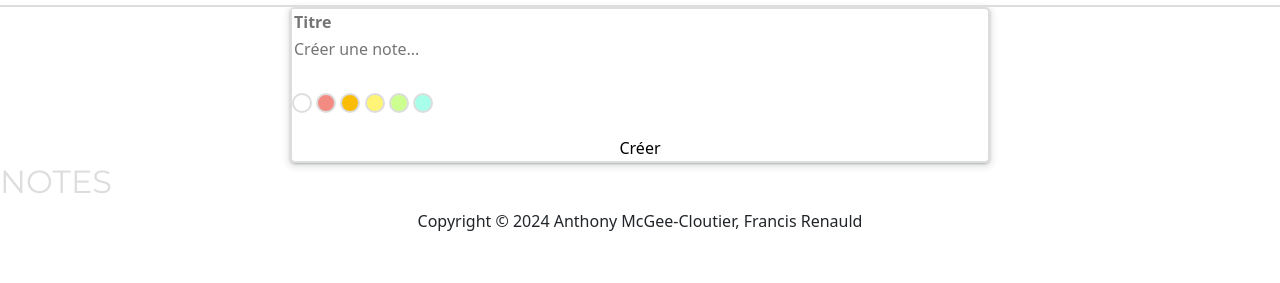
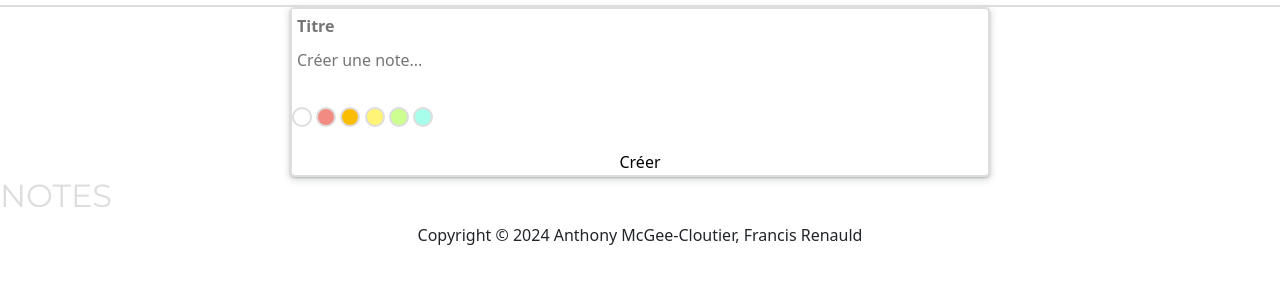
Before and after one commit to Francisrenauld/TP2, a plain HTML site: page TP2/index.html in a window 1280 px wide. Shown: the part 51-334 px from the top of the page. Drawn offline with Linux system fonts and the light colour scheme.

Commit message:
quelques modif

```diff
--- a/TP2/css/bootstrap/style.css
+++ b/TP2/css/bootstrap/style.css
@@ -54,11 +54,13 @@
     border-color: #aaa;
 }
 
-#form {
+form {
     width: 700px;
     border: 2px solid #ddd;
     border-radius: 5px;
     box-shadow: 0 1px 2px 0 rgba(60, 64, 67, 0.302), 0 2px 6px 2px rgba(60, 64, 67, 0.149);
+    margin-top:0, auto;
+
 }
 
 .border-note-clear {
@@ -80,11 +82,13 @@
 
 #title{
     border: none;
+    padding: 5px;
 }
 
 #createNote{
     border: none;
     resize: none;
+    padding: 5px;
 }
 
 #formContainer{
--- a/TP2/index.html
+++ b/TP2/index.html
@@ -25,7 +25,7 @@
         </nav>
 
         <div id="formContainer">
-            <form id="form">
+            <form>
                 <input id="title" type="text" placeholder="Titre" style="font-weight: 600;">
                 <div>
                     <textarea id="createNote" placeholder="Créer une note..."></textarea>
```
